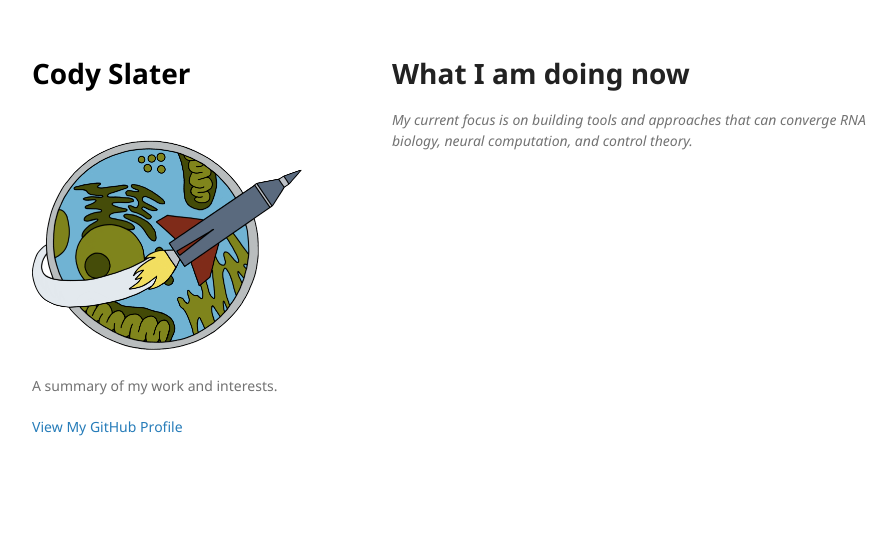
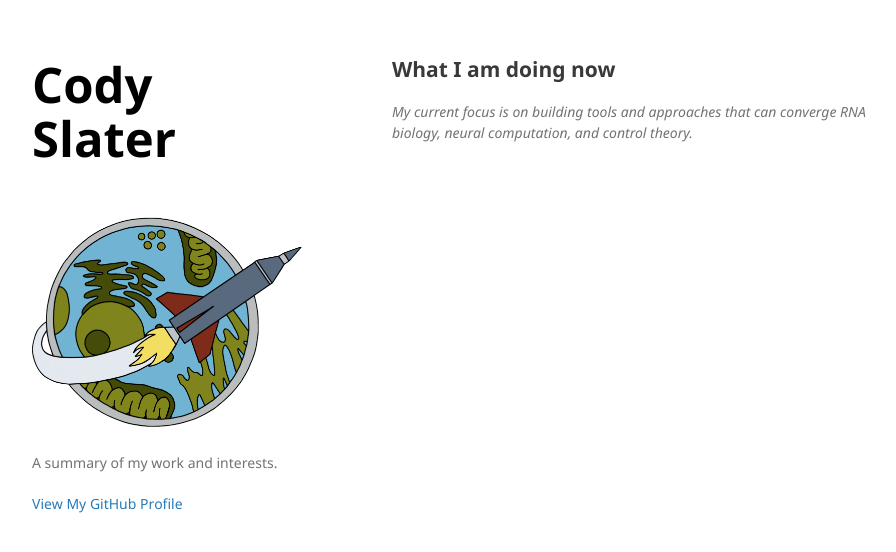
Before and after one commit to codyslater/codyslater.github.io, a Jekyll site: the page built from index.md, in a window 1280 px wide. Shown: the top 552 px of the page, without its empty margins (178-1074 px from the left). Built offline with Jekyll 4.4.1, drawn with Linux system fonts in a browser that asks for light colours; our own code applies the rules of GitHub Pages for plain Markdown files.

Commit message:
tweak style

```diff
--- a/assets/css/style.scss
+++ b/assets/css/style.scss
@@ -5,4 +5,5 @@
 
 h1 a {
     color: black;
+    font-size: 1.75em;
 }
--- a/index.md
+++ b/index.md
@@ -1,5 +1,5 @@
 ---
 layout: default
 ---
-# What I am doing now
+## What I am doing now
 _My current focus is on building tools and approaches that can converge RNA biology, neural computation, and control theory._
```
